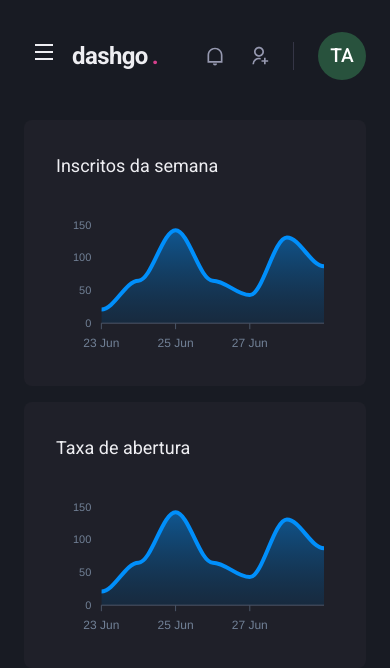
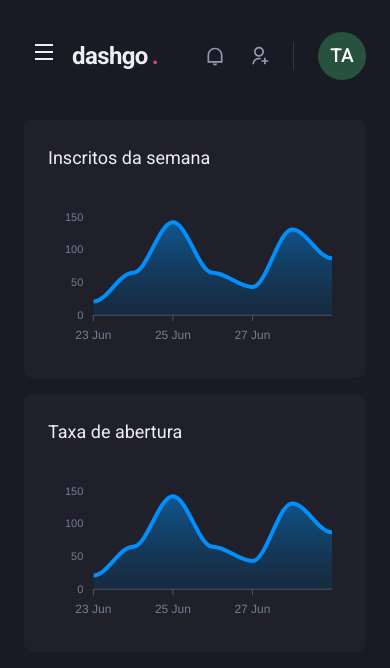
Before and after one commit to tvaditya/dashgo-react, a Next.js app: page /dashboard in a window 390 px wide. Shown: the top 668 px of the page. Built offline with nearby package versions, Linux system fonts and the light colour scheme.

Commit message:
dashboard responsive

```diff
--- a/src/components/Sidebar/index.tsx
+++ b/src/components/Sidebar/index.tsx
@@ -19,7 +19,6 @@ export function Sidebar() {
                     <DrawerContent bg={"gray.800"} p={"4"}>
                         <DrawerCloseButton mt={"6"} />
                         <DrawerHeader>Navegação</DrawerHeader>
-
                         <DrawerBody>
                             <SidebarNav/>
                         </DrawerBody>
--- a/src/pages/dashboard.tsx
+++ b/src/pages/dashboard.tsx
@@ -2,13 +2,14 @@ import { Flex, SimpleGrid, Box, Text, theme} from "@chakra-ui/react";
 import {Header} from "../components/Header";
 import { Sidebar } from "../components/Sidebar";
 import dynamic from 'next/dynamic';
+import { ApexOptions } from  'apexcharts';
 
 
 const Chart = dynamic(() => import('react-apexcharts'), {
     ssr: false,
 })
 
-const options = {
+const options: ApexOptions = {
     chart: {
         toolbar: {
             show: false,
@@ -72,7 +73,7 @@ export default function Dashboard() {
                 <Sidebar/>
                 <SimpleGrid flex={"1"} gap={"4"} minChildWidth={"320px"} align={"flex-start"}>
                     <Box
-                        p={"8"}
+                        p={["6", "8"]}
                         bg={"gray.800"}
                         borderRadius={8}
                         pb={"4"}
@@ -81,7 +82,7 @@ export default function Dashboard() {
                         <Chart options={options} series={series} type={"area"} height={160} />
                     </Box>
                     <Box
-                        p={"8"}
+                        p={["6", "8"]}
                         bg={"gray.800"}
                         borderRadius={8}
                         pb={"4"}
```
